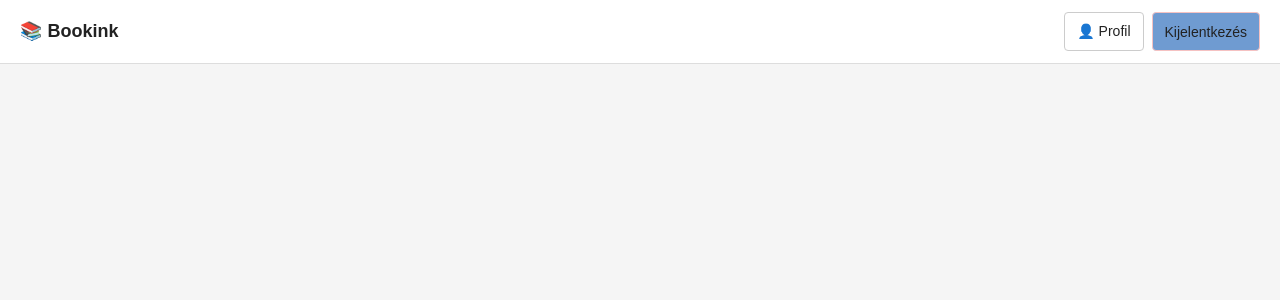
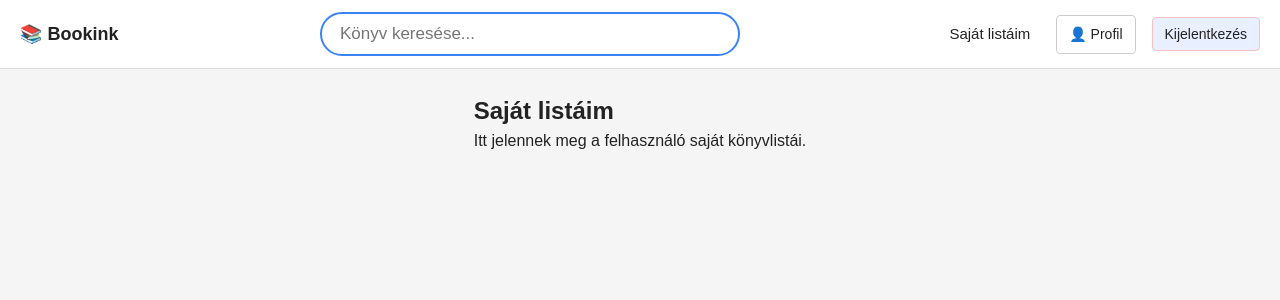
Before and after one commit to Benzsi/bookink_frontend, a React (Vite) app in the folder BOOKINK/: page /mylists in a window 1280 px wide. Shown: the top 300 px of the page. Built offline with nearby package versions, Linux system fonts and the light colour scheme; sample sign-in values are in the browser's storage.

Commit message:
add navigation bar, book flipping feature, and comment functionality, TODO

```diff
--- a/BOOKINK/src/App.css
+++ b/BOOKINK/src/App.css
@@ -3,6 +3,56 @@ body { font-family: Arial, sans-serif; background: #f5f5f5; color: #222; }
 #root { width: 100%; min-height: 100vh; display: flex; flex-direction: column; }
 .header { display: flex; justify-content: space-between; align-items: center; padding: 12px 20px; background: #fff; border-bottom: 1px solid #ddd; }
 .header-logo { font-size: 18px; font-weight: 700; color: #222; text-decoration: none; }
+
+.navbar {
+  display: flex;
+  align-items: center;
+  gap: 18px;
+  width: 100%;
+}
+
+.navbar-link {
+  margin: 0 8px;
+  color: #222;
+  text-decoration: none;
+  font-size: 15px;
+}
+
+.navbar-link:hover {
+  text-decoration: underline;
+}
+
+.navbar-search-inline {
+  display: flex;
+  align-items: center;
+  flex: 1;
+  justify-content: center;
+}
+
+.navbar-search-input {
+  width: 420px;
+  max-width: 100%;
+  padding: 10px 18px;
+  font-size: 17px;
+  border-radius: 24px;
+  border: 2px solid var(--color-primary);
+  background: #fff;
+  color: #222;
+  outline: none;
+  transition: border 0.2s;
+}
+
+.navbar-search-input:focus {
+  border: 2.5px solid var(--color-secondary);
+  background: var(--color-accent);
+}
+
+.navbar-profile-dropdown {
+  display: flex;
+  align-items: center;
+  gap: 8px;
+}
+
 .header-buttons { display: flex; gap: 8px; }
 .btn { border: 1px solid #ccc; background: #fff; padding: 8px 12px; border-radius: 4px; cursor: pointer; text-decoration: none; color: #222; font-size: 14px; }
 .btn:hover { background: #f0f0f0; }
@@ -42,6 +92,30 @@ body { font-family: Arial, sans-serif; background: #f5f5f5; color: #222; }
 .books-grid { display: grid; grid-template-columns: repeat(auto-fill, minmax(280px, 1fr)); gap: 20px; }
 .book-card { background: #fff; border: 1px solid #ddd; border-radius: 8px; overflow: hidden; transition: transform 0.2s, box-shadow 0.2s; cursor: pointer; display: flex; flex-direction: column; }
 .book-card:hover { transform: translateY(-4px); box-shadow: 0 6px 12px rgba(0, 0, 0, 0.1); }
+.book-card {
+  transition: transform 0.5s;
+  perspective: 1000px;
+  min-height: 420px;
+}
+.book-back {
+  background: #fff;
+  border-radius: 8px;
+  box-shadow: 0 6px 18px rgba(60,60,100,0.10);
+  padding: 24px 18px 18px 18px;
+  min-height: 380px;
+  min-width: 260px;
+  max-width: 340px;
+  position: absolute;
+  top: 0; left: 0; right: 0; bottom: 0;
+  z-index: 10;
+  display: flex;
+  flex-direction: column;
+  animation: flipIn 0.4s;
+}
+@keyframes flipIn {
+  from { transform: rotateY(90deg); opacity: 0; }
+  to { transform: rotateY(0deg); opacity: 1; }
+}
 .book-cover { background: linear-gradient(135deg, var(--color-primary) 0%, var(--color-secondary) 100%); height: 280px; display: flex; align-items: center; justify-content: center; overflow: hidden; position: relative; }
 .cover-placeholder { font-size: 80px; }
 .hidden-placeholder { display: none; }
@@ -60,4 +134,65 @@ body { font-family: Arial, sans-serif; background: #f5f5f5; color: #222; }
 .rating-value { color: #666; font-weight: 600; }
 .loading { text-align: center; padding: 20px; color: #666; }
 .no-books { text-align: center; padding: 20px; color: #666; font-size: 16px; }
+:root {
+  --color-primary: #3b82f6;
+  --color-secondary: #764ba2;
+  --color-accent: #e8f0ff;
+}
 @media (max-width: 900px) { .table-header, .table-row { grid-template-columns: 1fr; } .books-grid { grid-template-columns: repeat(auto-fill, minmax(200px, 1fr)); gap: 16px; } }
+.book-card-actions {
+  display: flex;
+  gap: 10px;
+  justify-content: flex-end;
+  padding: 12px 16px 14px 16px;
+  border-top: 1px solid #eee;
+  background: #fafbff;
+}
+.btn-comment {
+  background: var(--color-secondary);
+  color: #fff;
+  border: none;
+  border-radius: 4px;
+  padding: 8px 16px;
+  font-size: 14px;
+  cursor: pointer;
+  transition: background 0.2s;
+}
+.btn-comment:hover {
+  background: #5e379e;
+}
+.btn-addlist {
+  background: var(--color-primary);
+  color: #fff;
+  border: none;
+  border-radius: 4px;
+  padding: 8px 16px;
+  font-size: 14px;
+  cursor: pointer;
+  transition: background 0.2s;
+}
+.btn-addlist:hover {
+  background: #255dcc;
+}
+.modal-overlay {
+  position: fixed;
+  top: 0; left: 0; right: 0; bottom: 0;
+  background: rgba(0,0,0,0.25);
+  z-index: 1000;
+  display: flex;
+  align-items: center;
+  justify-content: center;
+}
+.modal-content {
+  background: #fff;
+  border-radius: 10px;
+  padding: 28px 24px 20px 24px;
+  min-width: 320px;
+  max-width: 95vw;
+  box-shadow: 0 8px 32px rgba(60,60,100,0.18);
+}
+.modal-content h3 {
+  margin-bottom: 12px;
+  font-size: 20px;
+  color: var(--color-primary);
+}
--- a/BOOKINK/src/App.tsx
+++ b/BOOKINK/src/App.tsx
@@ -7,6 +7,7 @@ import { Login } from './pages/Login'
 import { Register } from './pages/Register'
 import { Profile } from './pages/Profile'
 import { AdminUsers } from './pages/AdminUsers'
+import { MyLists } from './pages/MyLists'
 import type { User } from './services/api'
 
 function App() {
@@ -58,6 +59,7 @@ function App() {
       <main className="main-container">
         <Routes>
           <Route path="/" element={<Home user={user} />} />
+          <Route path="/mylists" element={<MyLists />} />
           <Route
             path="/login"
             element={
--- /dev/null
+++ b/BOOKINK/src/components/BookBack.tsx
@@ -0,0 +1,37 @@
+import React from 'react';
+import { StarRating } from './StarRating';
+
+interface BookBackProps {
+  title: string;
+  author: string;
+  averageRating: number;
+  totalRatings: number;
+  comments: { user: string; text: string; }[];
+}
+
+export function BookBack({ title, author, averageRating, totalRatings, comments }: BookBackProps) {
+  return (
+    <div className="book-back">
+      <h3>{title}</h3>
+      <div style={{ fontStyle: 'italic', color: '#666', marginBottom: 8 }}>{author}</div>
+      <div style={{ marginBottom: 12 }}>
+        <div style={{ fontSize: '13px', color: '#888', marginBottom: 2 }}>Átlagos értékelés:</div>
+        <StarRating rating={averageRating} totalRatings={totalRatings} readonly size="medium" />
+      </div>
+      <div>
+        <div style={{ fontWeight: 600, marginBottom: 6 }}>Kommentek:</div>
+        {comments.length === 0 ? (
+          <div style={{ color: '#888', fontSize: 14 }}>Még nincs komment.</div>
+        ) : (
+          <ul style={{ paddingLeft: 0, listStyle: 'none' }}>
+            {comments.map((c, i) => (
+              <li key={i} style={{ marginBottom: 10, borderBottom: '1px solid #eee', paddingBottom: 6 }}>
+                <span style={{ fontWeight: 500 }}>{c.user}:</span> {c.text}
+              </li>
+            ))}
+          </ul>
+        )}
+      </div>
+    </div>
+  );
+}
--- /dev/null
+++ b/BOOKINK/src/components/CommentModal.tsx
@@ -0,0 +1,39 @@
+import React from 'react';
+
+interface CommentModalProps {
+  isOpen: boolean;
+  onClose: () => void;
+  onSave: (comment: string) => void;
+  bookTitle: string;
+}
+
+export function CommentModal({ isOpen, onClose, onSave, bookTitle }: CommentModalProps) {
+  const [comment, setComment] = React.useState('');
+
+  React.useEffect(() => {
+    if (isOpen) setComment('');
+  }, [isOpen]);
+
+  if (!isOpen) return null;
+
+  return (
+    <div className="modal-overlay">
+      <div className="modal-content">
+        <h3>Komment a(z) "{bookTitle}" könyvhöz</h3>
+        <textarea
+          value={comment}
+          onChange={e => setComment(e.target.value)}
+          placeholder="Írd be a kommented..."
+          rows={5}
+          style={{ width: '100%', marginBottom: 12 }}
+        />
+        <div style={{ display: 'flex', justifyContent: 'flex-end', gap: 8 }}>
+          <button className="btn" onClick={onClose}>Mégse</button>
+          <button className="btn btn-primary" onClick={() => onSave(comment)} disabled={!comment.trim()}>
+            Mentés
+          </button>
+        </div>
+      </div>
+    </div>
+  );
+}
--- a/BOOKINK/src/components/Header.tsx
+++ b/BOOKINK/src/components/Header.tsx
@@ -8,11 +8,38 @@ interface HeaderProps {
 export function Header({ isAuthenticated, onLogout }: HeaderProps) {
   return (
     <header className="header">
-      <Link to="/" className="header-logo">
-        📚 Bookink
-      </Link>
-      <div className="header-buttons">
-        {!isAuthenticated ? (
+      <nav className="navbar" style={{ width: '100%' }}>
+        <Link to="/" className="header-logo">
+          📚 Bookink
+        </Link>
+        <div style={{ flex: 1, display: 'flex', justifyContent: 'center' }}>
+          <div className="navbar-search-inline">
+            <input
+              type="text"
+              placeholder="Könyv keresése..."
+              className="navbar-search-input"
+            />
+          </div>
+        </div>
+        {isAuthenticated && (
+          <Link to="/mylists" className="navbar-link">
+            Saját listáim
+          </Link>
+        )}
+        {isAuthenticated ? (
+          <div className="navbar-profile-dropdown">
+            <Link to="/profile" className="btn btn-login">
+              👤 Profil
+            </Link>
+            <button
+              className="btn btn-logout"
+              onClick={onLogout}
+              style={{ marginLeft: 8 }}
+            >
+              Kijelentkezés
+            </button>
+          </div>
+        ) : (
           <>
             <Link to="/login" className="btn btn-login">
               Bejelentkezés
@@ -21,17 +48,8 @@ export function Header({ isAuthenticated, onLogout }: HeaderProps) {
               Regisztráció
             </Link>
           </>
-        ) : (
-          <>
-            <Link to="/profile" className="btn btn-login">
-              👤 Profil
-            </Link>
-            <button className="btn btn-logout" onClick={onLogout}>
-              Kijelentkezés
-            </button>
-          </>
         )}
-      </div>
+      </nav>
     </header>
   );
 }
--- /dev/null
+++ b/BOOKINK/src/pages/MyLists.tsx
@@ -0,0 +1,11 @@
+import React from 'react';
+
+export function MyLists() {
+  return (
+    <div>
+      <h2>Saját listáim</h2>
+      {/* Ide jön majd a saját listák logika */}
+      <p>Itt jelennek meg a felhasználó saját könyvlistái.</p>
+    </div>
+  );
+}
```
Also changed, not shown: BOOKINK/src/pages/Home.tsx (+55 -6 lines), BOOKINK/src/pages/Search.tsx (added, +11 -0 lines).
